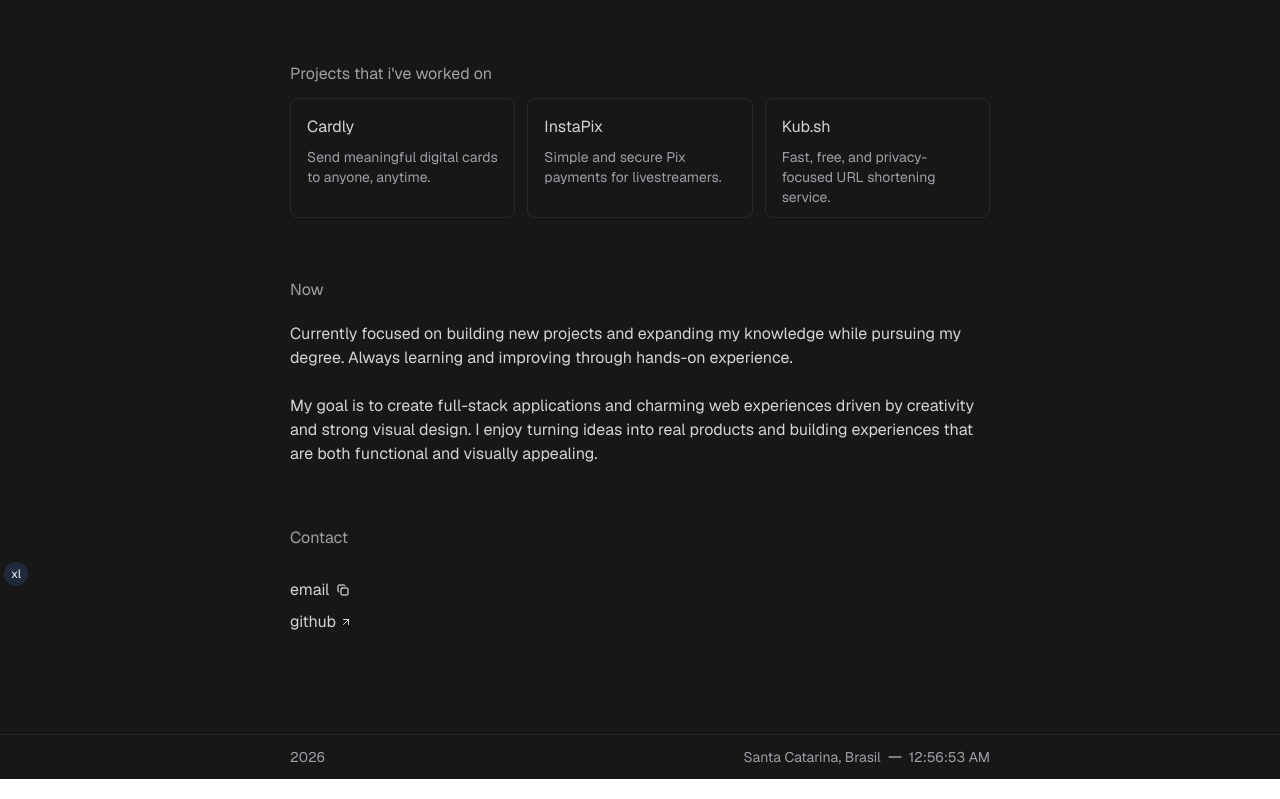
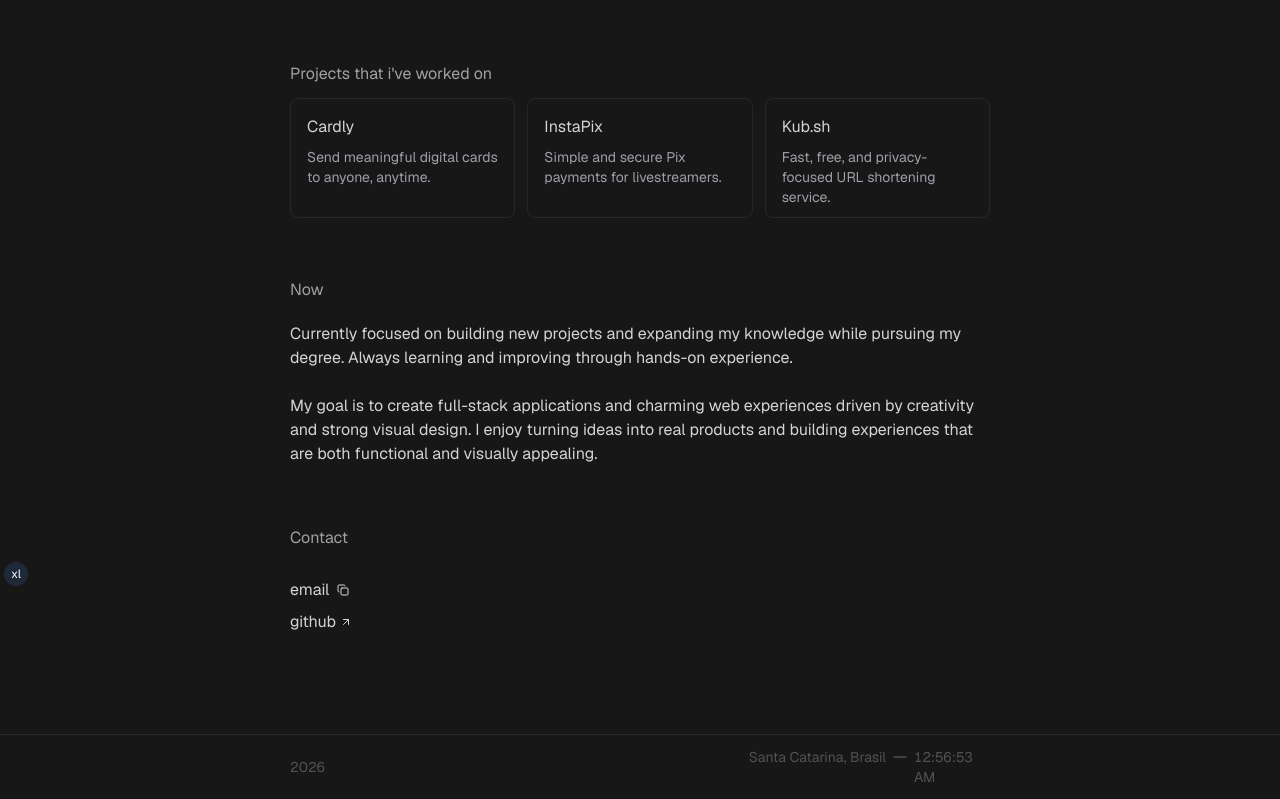
Before and after one commit to leonardonasc/portfolio, a Next.js app: page / in a window 1280 px wide. Shown: the part 210-1009 px from the top of the page. Built offline with nearby package versions, Linux system fonts and the light colour scheme.

Commit message:
font color changes, fixes in timer

```diff
--- a/src/components/copy-mail.tsx
+++ b/src/components/copy-mail.tsx
@@ -23,14 +23,15 @@ export default function CopyMail() {
                 className="hover:cursor-pointer flex items-center"
                 aria-label="Copy email"
             >
-                <span className="underline-offset-2 decoration-neutral-600 decoration-1 flex gap-x-2 items-center"><p>email </p> <Copy className="text-white" size={12} /></span>
-
+                <span className="underline-offset-2 decoration-neutral-600 decoration-1 flex gap-x-2 items-center"><p>email </p> <Copy className="text-white" style={{
+                    color: copy ? "#22c55e" : "inherit"
+                }} size={12} /></span>
 
             </button>
 
-            {/* <span className="pointer-events-none absolute -top-8 left-1/2 -translate-x-1/2 whitespace-nowrap rounded ml-1 px-2 py-1 text-xs text-neutral-200 opacity-0 transition-opacity duration-200 group-hover:opacity-100">
+            <span className="pointer-events-none absolute -top-8 left-1/2 -translate-x-1/2 whitespace-nowrap rounded ml-1 px-2 py-1 text-xs text-neutral-200 opacity-0 transition-opacity duration-200 group-hover:opacity-100">
                 {copy ? "Email copied" : "Copy email"}
-            </span> */}
+            </span>
 
         </div>
     );
--- a/src/components/footer.tsx
+++ b/src/components/footer.tsx
@@ -5,7 +5,7 @@ import { TextClock } from "./text-clock"
 export default function Footer() {
 
     return (
-        <div className="w-full flex justify-center items-center border-t border-t-zinc-800 text-zinc-400">
+        <div className="w-full flex justify-center items-center border-t border-t-zinc-800 text-neutral-600">
 
             <div className="w-full sm:w-full md:w-175 lg:w-175
               px-10 sm:px-20 md:px-0 lg:px-0 xl:px-0 2xl:px-0 py-3 flex justify-between items-center
--- a/src/components/text-clock.tsx
+++ b/src/components/text-clock.tsx
@@ -15,5 +15,5 @@ export function TextClock() {
     return () => clearInterval(interval)
   }, [])
 
-  return <h1 className="font-mono text-sm">{time}</h1>
+  return <h1 className="font-mono text-sm tabular-nums w-19 text-left">{time}</h1>
 }
```
